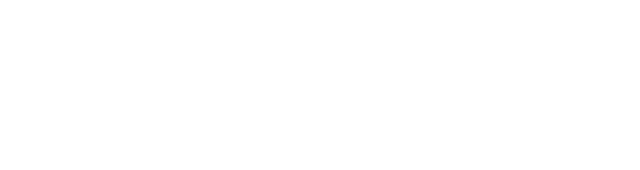
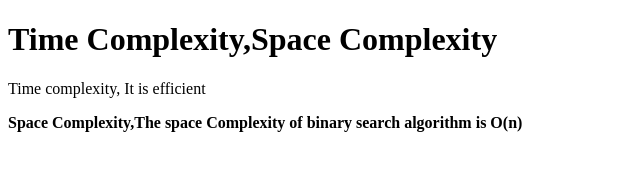
Before and after one commit to acciojob/time-and-space-complexity-Nithin525, a website: page main.html in a window 1280 px wide. Shown: the whole page, without its empty margins (0-640 px from the left). Drawn offline with Linux system fonts and the light colour scheme.

Commit message:
created a submission

```diff
--- a/main.html
+++ b/main.html
@@ -10,6 +10,9 @@
 	<!-- the entire body must be written by student -->
     <script type="text/javascript" src="./script.js">
 </script>
+	<h1>Time Complexity,Space Complexity</h1>
+	<p>Time complexity, It is efficient</p>
+	<p><b>Space Complexity,The space Complexity of binary search algorithm is O(n)</b></p>
 
 </body>
 
```
